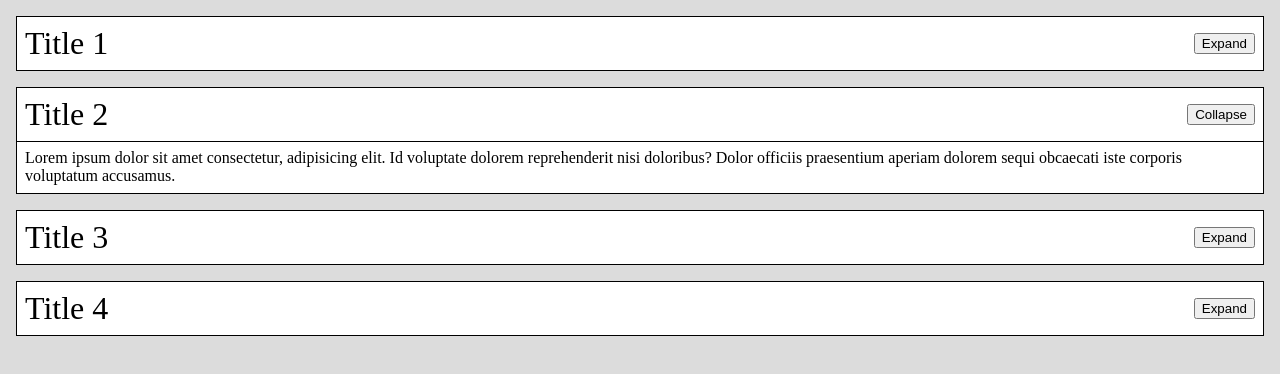
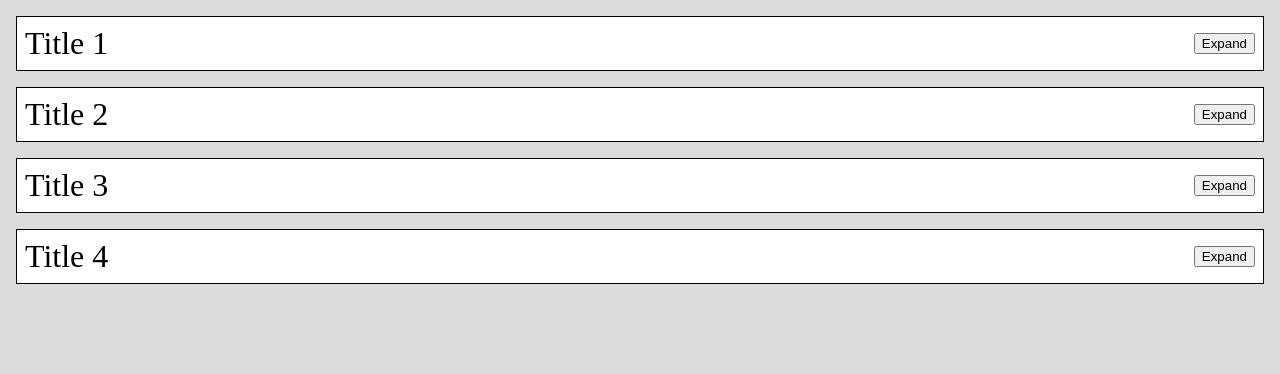
Before and after one commit to michaeldavidcoyle/js-simplified, a plain HTML site: page expand-collapse.html in a window 1280 px wide. Both pictures are taken after a click on the button "Collapse". Drawn offline with Linux system fonts and the light colour scheme.

Commit message:
toggle card body class show and button text

```diff
--- a/expand-collapse.html
+++ b/expand-collapse.html
@@ -3,7 +3,7 @@
 <head>
     <title>Expand/Collapse</title>
     <link rel="stylesheet" href="css/expand-collapse.css">
-    <script src="js/expand-collapse.js"></script>
+    <script src="js/expand-collapse.js" defer></script>
 </head>
 <body>
 <div class="card">
--- a/js/expand-collapse.js
+++ b/js/expand-collapse.js
@@ -1,11 +1,11 @@
 'use strict';
 
-// TODO: add click listeners to expand/collapse buttons
 document.addEventListener('click', event => {
     if (!event.target.matches('.expand-button')) return;
 
-    console.log('expand/collapse clicked');
+    // console.log('expand/collapse clicked');
+    const button = event.target;
+    const cardBody = button.closest('.card').querySelector('.card-body');
+    cardBody.classList.toggle('show');
+    button.innerText = button.innerText === 'Expand' ? 'Collapse' : 'Expand';
 });
-// TODO: add show class to cards when expand is clicked
-// TODO: toggle button innerText when clicked
-// TODO: remove show class when collapse is clicked
```
